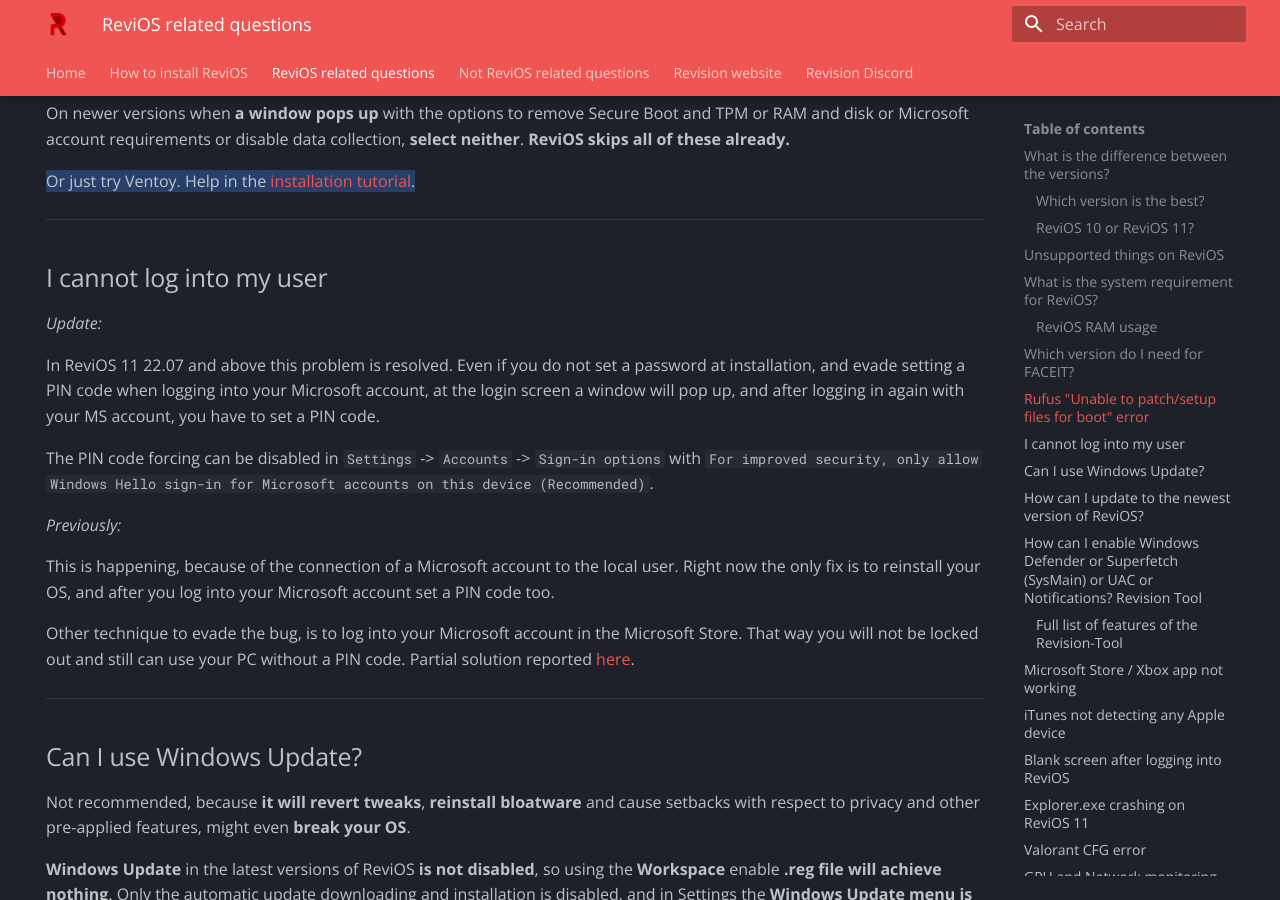
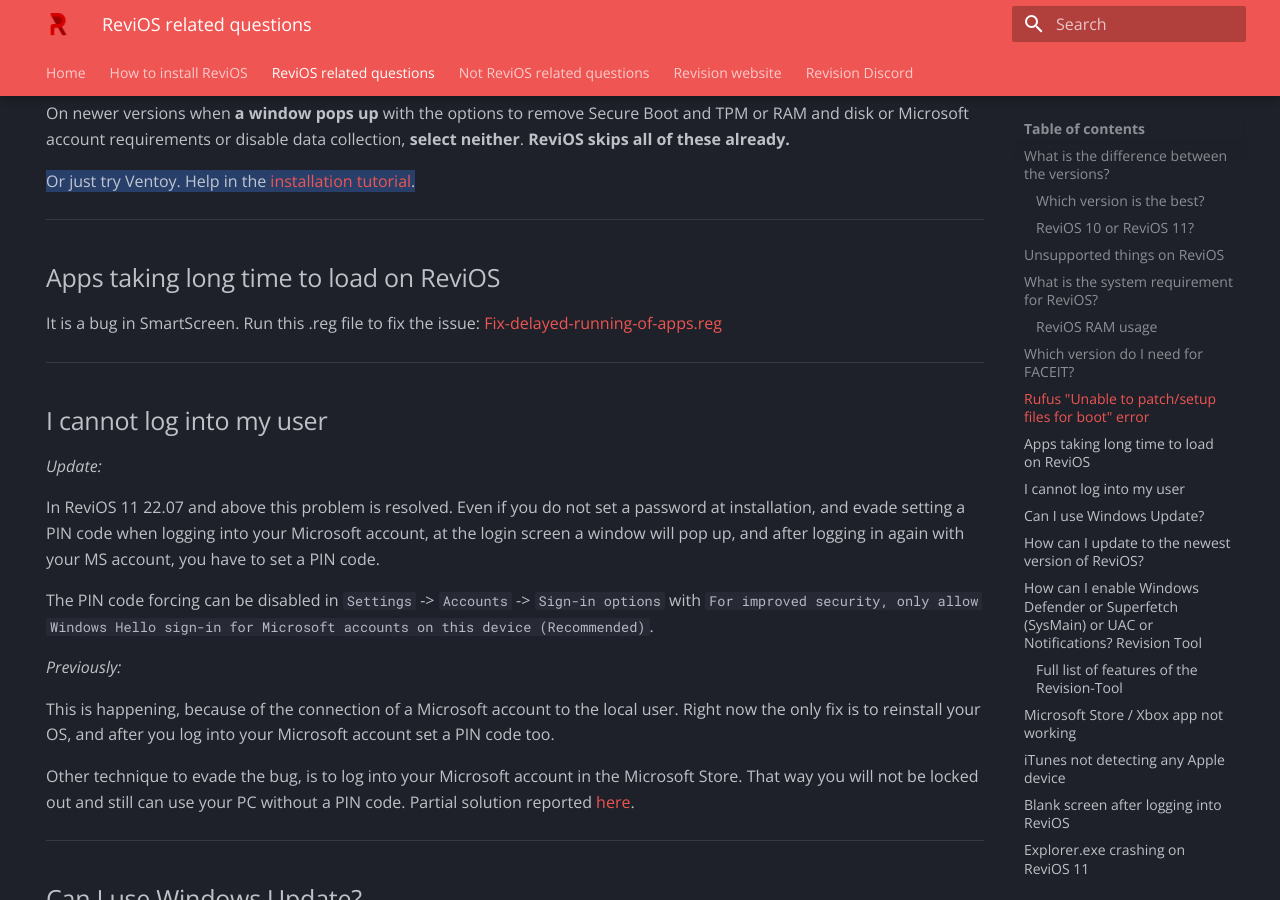
Before and after one commit to dkovacs24/ReviOS_faq, an MkDocs documentation site: the page built from docs/related.md, in a window 1280 px wide and 900 px high, scrolled down 2481 px. Built offline with MkDocs 1.6.1 and Material for MkDocs 9.7.7, drawn with Linux system fonts in a browser that asks for light colours; some of the changed text lies outside the part shown.

Commit message:
add fix apps loading for long time

```diff
--- a/docs/related.md
+++ b/docs/related.md
@@ -108,6 +108,12 @@
 On newer versions when **a window pops up** with the options to remove Secure Boot and TPM or RAM and disk or Microsoft account requirements or disable data collection, **select neither**. **ReviOS skips all of these already.**
 
 ==Or just try Ventoy. Help in the [installation tutorial](install.md#ventoy).==
+
+---
+
+## Apps taking long time to load on ReviOS
+
+It is a bug in SmartScreen. Run this .reg file to fix the issue: [Fix-delayed-running-of-apps.reg](files/Fix-delayed-running-of-apps.reg)
 
 ---
 
```
Also changed, not shown: 1 other file.
